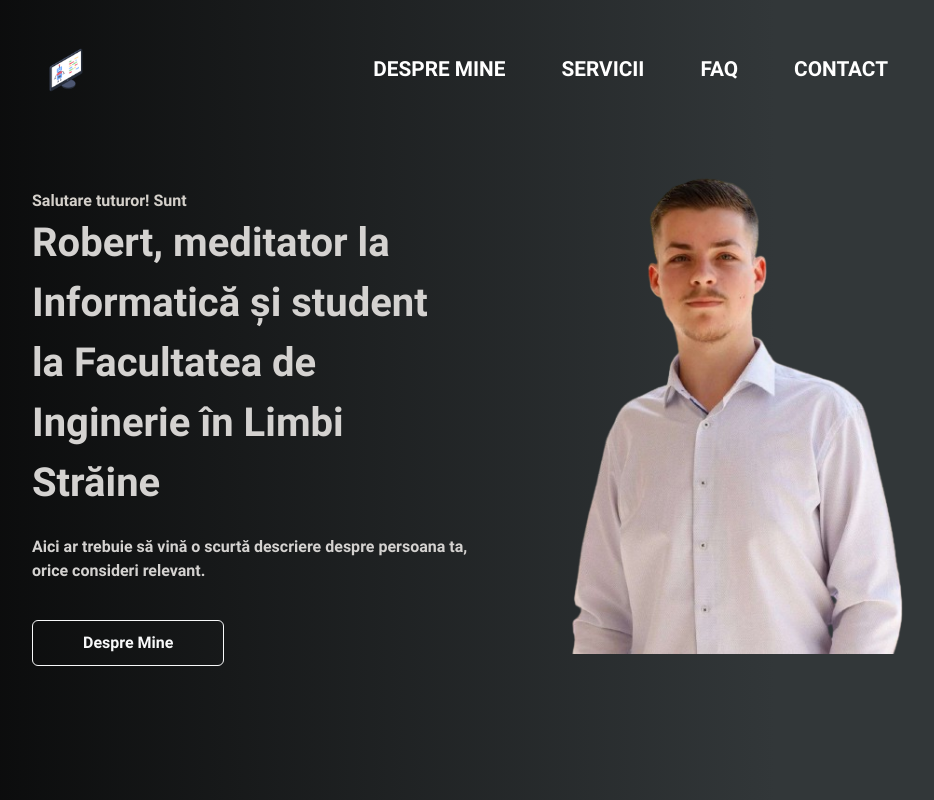
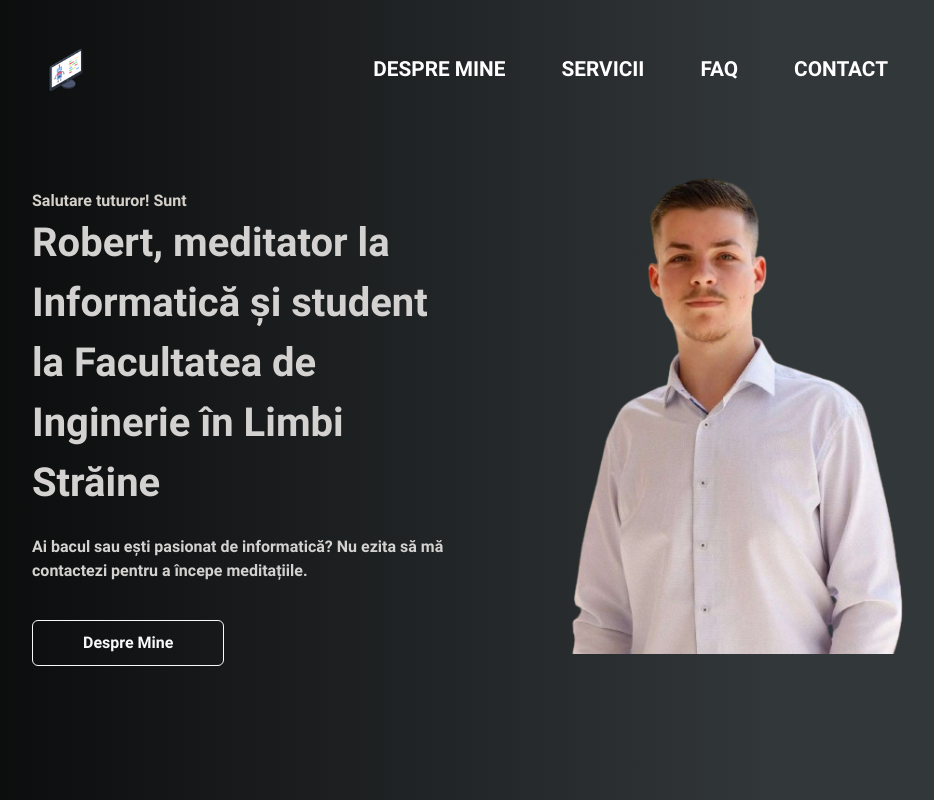
Before and after one commit to AntonioCC147/Mentoring-Website, a React (Create React App) app in the folder frontend/: page / in a window 1280 px wide. Shown: the top 800 px of the page, without its empty margins (160-1094 px from the left). Built offline with nearby package versions, Linux system fonts and the light colour scheme.

Commit message:
Update Main.js

```diff
--- a/frontend/src/components/Main/Main.js
+++ b/frontend/src/components/Main/Main.js
@@ -17,7 +17,7 @@ export default function Main() {
                 <Col sm={12} md={6}>
                     <p className="titleMain1">Salutare tuturor! Sunt</p>
                     <p className="titleMain2">Robert, meditator la Informatică și student la Facultatea de Inginerie în Limbi Străine</p>
-                    <p className="titleMain3">Aici ar trebuie să vină o scurtă descriere despre persoana ta, orice consideri relevant.</p>
+                    <p className="titleMain3">Ai bacul sau ești pasionat de informatică? Nu ezita să mă contactezi pentru a începe meditațiile.</p>
                     <Button variant="outline-light" className="buttonMain" href="#despre">Despre Mine</Button>
                 </Col>
                 <Col sm={12} md={6} className="imageContainer">
```
